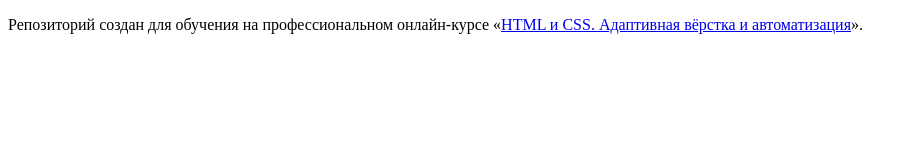
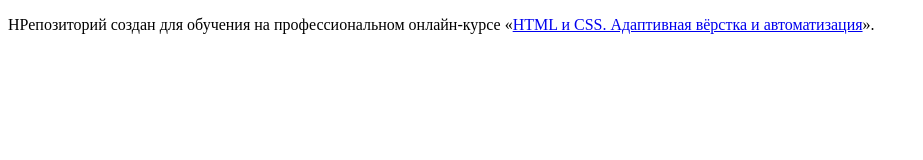
Before and after one commit to KovandiN/Cat-energy-two, a plain HTML site: page source/index.html in a window 1280 px wide. Shown: the whole page, without its empty margins (0-923 px from the left). Drawn offline with Linux system fonts and the light colour scheme.

Commit message:
first-commit

```diff
--- a/source/index.html
+++ b/source/index.html
@@ -6,7 +6,7 @@
   </head>
   <body>
 
-    <p>Репозиторий создан для обучения на профессиональном онлайн‑курсе «<a href="https://htmlacademy.ru/intensive/adaptive">HTML и CSS. Адаптивная вёрстка и автоматизация</a>».</p>
+    <p>HРепозиторий создан для обучения на профессиональном онлайн‑курсе «<a href="https://htmlacademy.ru/intensive/adaptive">HTML и CSS. Адаптивная вёрстка и автоматизация</a>».</p>
 
   </body>
 </html>
```
